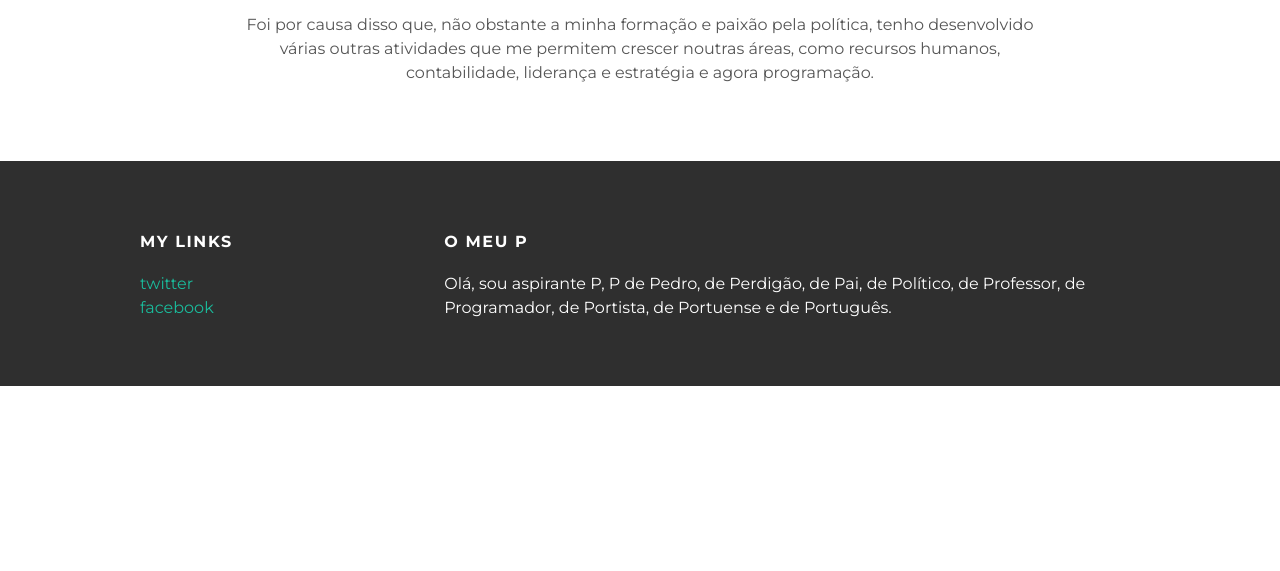
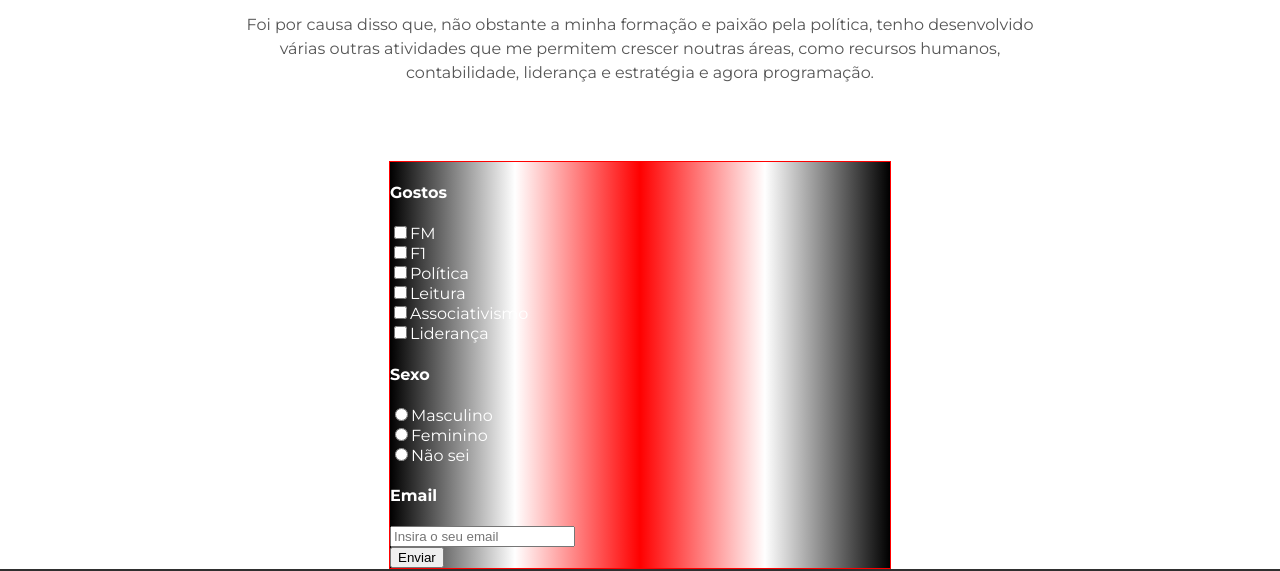
Before and after one commit to pedronperdigao/pedronperdigao.github.io, a plain HTML site: page about.html in a window 1280 px wide. Shown: the part 397-968 px from the top of the page. Before the commit the page ends 800 px from the top, so only its background shows below. Drawn offline with Linux system fonts and the light colour scheme.

Commit message:
Add files via upload

```diff
--- a/about.html
+++ b/about.html
@@ -28,6 +28,25 @@
         </div>
       </div>
     </div>
+    <div class="formulario">
+      <form class="" action="index.html" method="post">
+        <h4>Gostos</h4>
+          <input type="checkbox" name="Gostos" value="Masculino">FM<br>
+          <input type="checkbox" name="Gostos" value="Feminino">F1<br>
+          <input type="checkbox" name="Gostos" value="Não sei">Política<br>
+          <input type="checkbox" name="Gostos" value="Não sei">Leitura<br>
+          <input type="checkbox" name="Gostos" value="Não sei">Associativismo<br>
+          <input type="checkbox" name="Gostos" value="Não sei">Liderança<br>
+        <h4>Sexo</h4>
+          <input type="radio" name="Sexo" value="M">Masculino <br>
+          <input type="radio" name="Sexo" value="F">Feminino <br>
+          <input type="radio" name="Sexo" value="NS">Não sei <br>
+        <h4>Email</h4>
+        <input type="text" placeholder="Insira o seu email"><br>
+        <button type="submit" name="button">Enviar</button>
+      </form>
+
+    </div>
     <div id="footer">
       <div class="container">
         <div class="column">
--- a/style.css
+++ b/style.css
@@ -112,6 +112,26 @@ a:hover{
    letter-spacing: 0.1em;
  }
 
+ .formulario{
+   background-image: linear-gradient(90deg, black, white, red, white, black);
+   color: white;
+   width: 500px;
+   margin: auto;
+   border: 1px solid red;
+ }
+
+ .formulario h4{
+   color: white;
+ }
+
+ .gostos{
+   border: 1px solid red;
+ }
+
+ .sexo{
+   border: 1px solid red;
+ }
+
  h1, h2, h3, h4{
    color: #333;
  }
```
Also changed, not shown: educacao-mandela.png (added).
